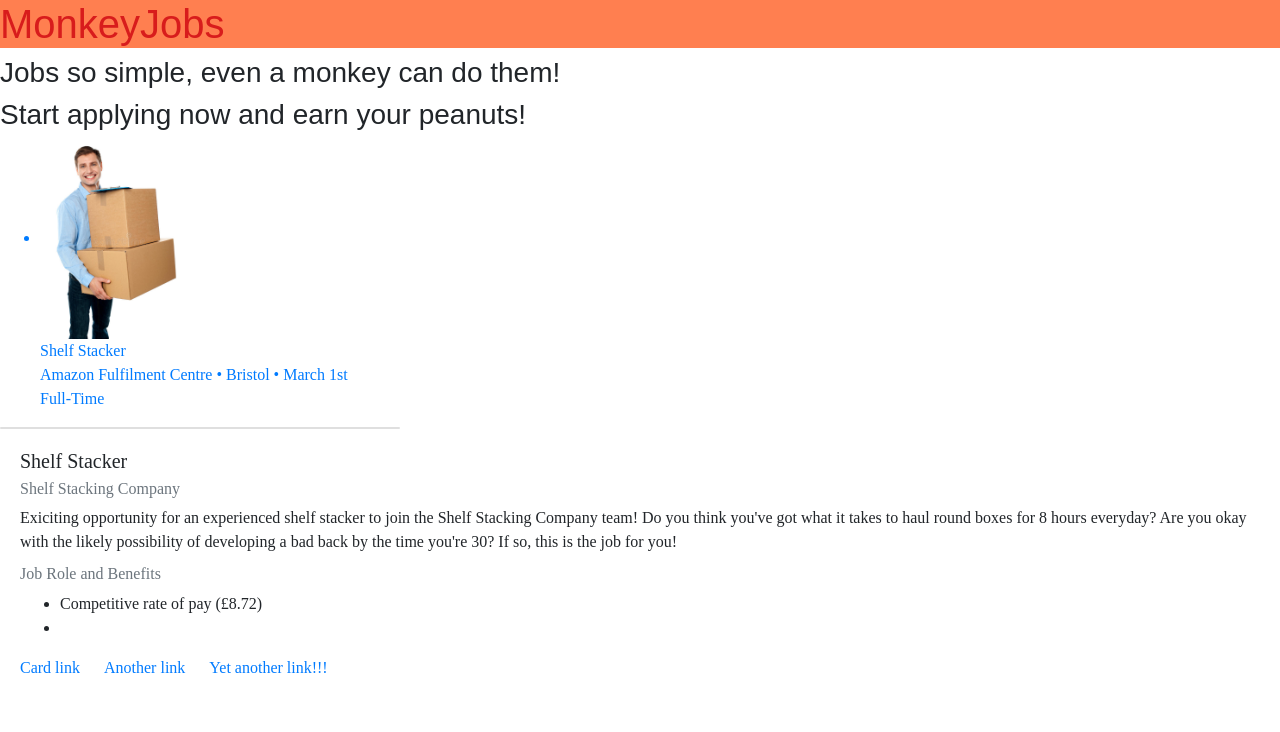
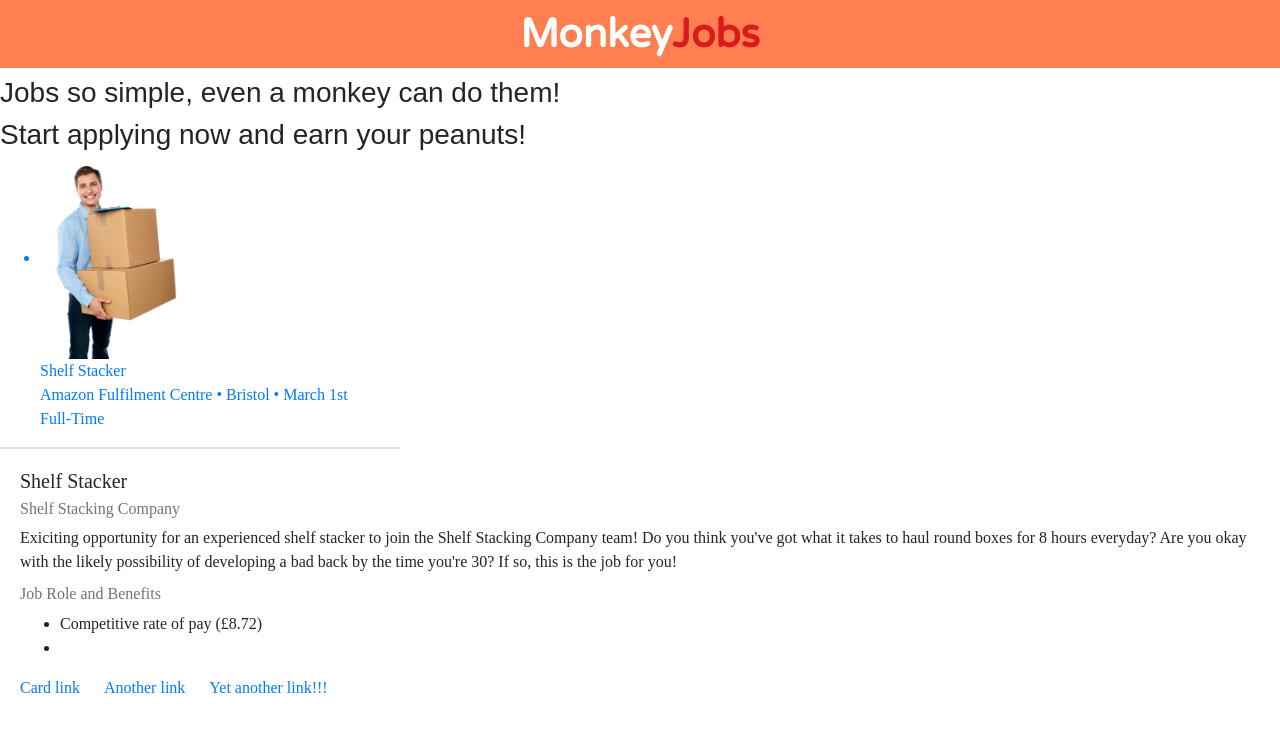
Before and after one commit to MollyLutner/mollymelancholy.github.io, a plain HTML site: page index.html in a window 1280 px wide. Drawn offline with nearby package versions, Linux system fonts and the light colour scheme.

Commit message:
Styled Logo

```diff
--- /dev/null
+++ b/css/style.css
@@ -0,0 +1,21 @@
+.title {
+    color:#d81c1c;
+    background:coral;
+    font-family: 'Varela Round', sans-serif;
+    font-weight: bold;
+    padding:10px;
+    text-align:center;
+}
+
+.title .monkey {
+    color:white;
+}
+
+h3{
+    font-family: Arial;
+}
+
+body{
+    background-color:white;
+    font-family: 'proxima-nova';
+}
--- a/index.html
+++ b/index.html
@@ -8,10 +8,12 @@
         MonkeyJobs.com
     </title>
     <link rel="stylesheet" href="https://stackpath.bootstrapcdn.com/bootstrap/4.4.1/css/bootstrap.min.css" integrity="sha384-Vkoo8x4CGsO3+Hhxv8T/Q5PaXtkKtu6ug5TOeNV6gBiFeWPGFN9MuhOf23Q9Ifjh" crossorigin="anonymous">
-    <link rel="stylesheet" type="text/css" href="style.css">
+    <link rel="stylesheet" type="text/css" href="css/style.css">
+    <link rel="preconnect" href="https://fonts.gstatic.com">
+    <link href="https://fonts.googleapis.com/css2?family=Varela+Round&display=swap" rel="stylesheet">
 </head>
 <body>
-    <h1>MonkeyJobs</h1>
+    <h1 class="title"><span class="monkey">Monkey</span>Jobs</h1>
     <h3>Jobs so simple, even a monkey can do them!</h3>
     <h3>Start applying now and earn your peanuts!</h3>
     <!--Jobs Avaliable-->
@@ -19,7 +21,7 @@
         <a href="#">
             <li class="listing clearfix">
                 <div class="image wrapper">
-                    <img src="Placeholder Image Shelf stacker 1.jpg" alt="Shelf Stacking" width="150px" height="200px">
+                    <img src="img/Placeholder Image Shelf stacker 1.jpg" alt="Shelf Stacking" width="150px" height="200px">
                 </div>
                 <div class="info">
                     <span class="job_title">Shelf Stacker</span>
--- a/style.css
+++ /dev/null
@@ -1,13 +0,0 @@
-h1{
-    color:#d81c1c;
-    background:coral;
-    font-family: Arial;
-}
-h3{
-    font-family: Arial;
-}
-
-body{
-    background-color:white;
-    font-family: 'proxima-nova';
-}
```
Also changed, not shown: DF2aGWRXcAAuu8Z.jpg (deleted), img/Placeholder Image Shelf stacker 1.jpg (renamed from Placeholder Image Shelf stacker 1.jpg), 15 other files.
